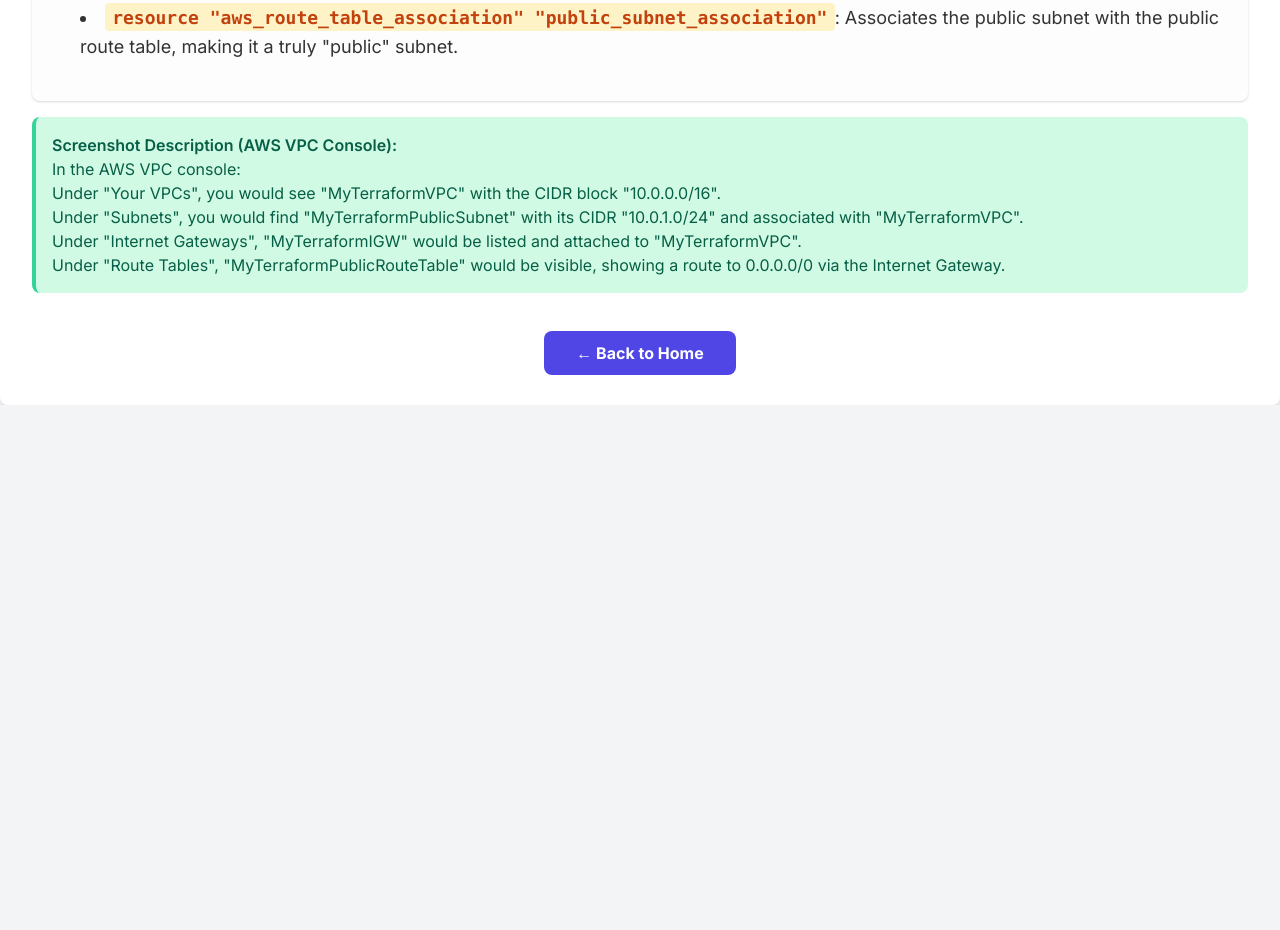
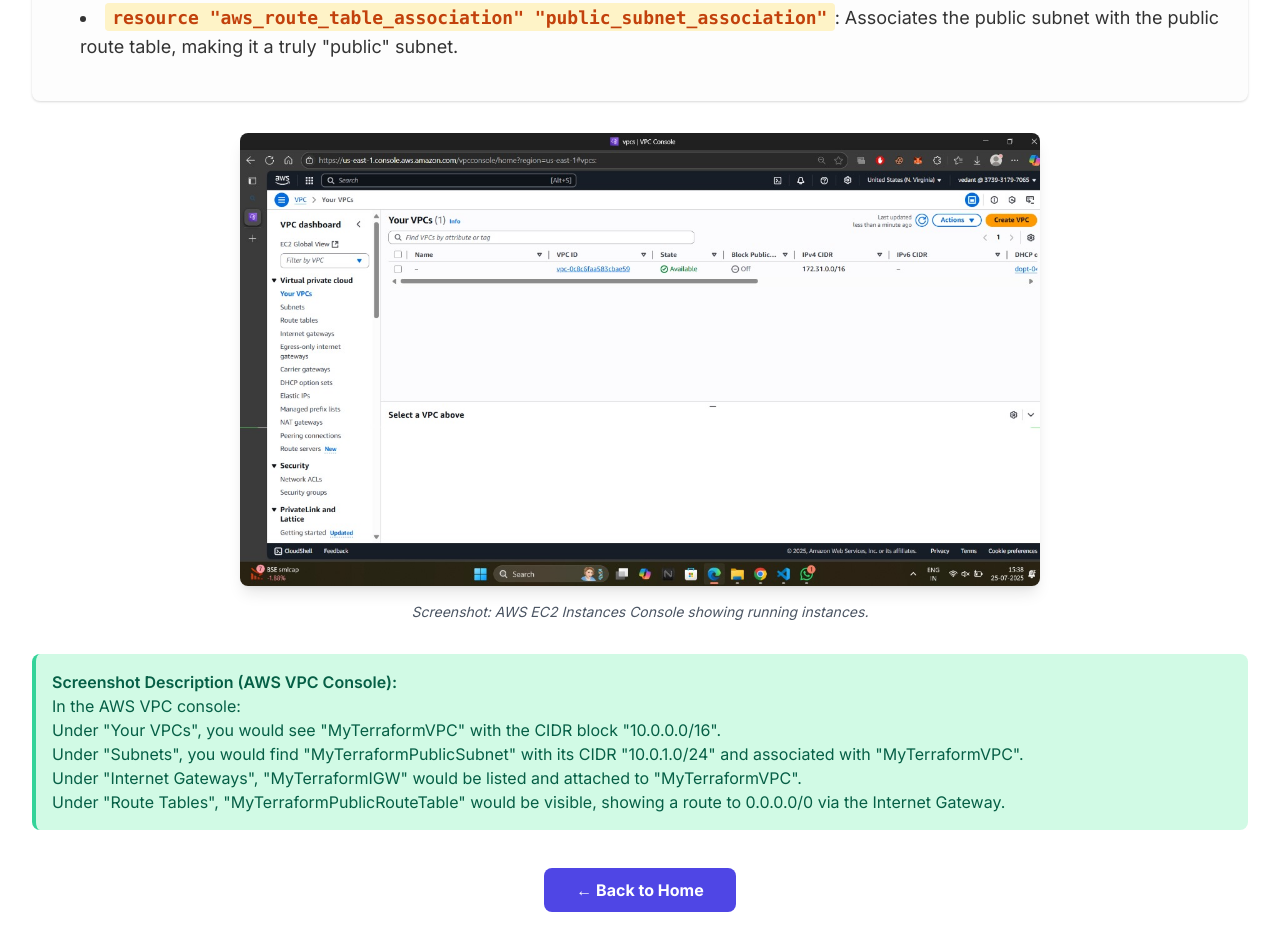
Before and after one commit to Vedantbhatt1/TerraformWebsite, a plain HTML site: page vpc.html in a window 1280 px wide. Shown: the part 2388-3318 px from the top of the page. Before the commit the page ends 2793 px from the top, so only its background shows below. Drawn offline with nearby package versions, Linux system fonts and the light colour scheme; a script that the page names is missing.

Commit message:
Update vpc.html

```diff
--- a/vpc.html
+++ b/vpc.html
@@ -355,6 +355,17 @@ output "public_subnet_id" {
                         public subnet with the public route table, making it a truly "public" subnet.</li>
                 </ul>
             </div>
+
+            <!-- Screenshot Section -->
+            <div class="flex flex-col items-center justify-center my-8">
+                <img src="images/vpc.jpg" alt="AWS EC2 Instances Console Screenshot"
+                    class="rounded-lg shadow-lg max-w-full h-auto" style="max-width: 800px;">
+                <p class="text-center text-gray-600 mt-4 text-sm">
+                    <em>Screenshot: AWS EC2 Instances Console showing running instances.</em>
+                </p>
+            </div>
+            <!-- End Screenshot Section -->
+
             <div class="screenshot-description">
                 <p class="font-semibold">Screenshot Description (AWS VPC Console):</p>
                 <p>In the AWS VPC console:</p>
```
